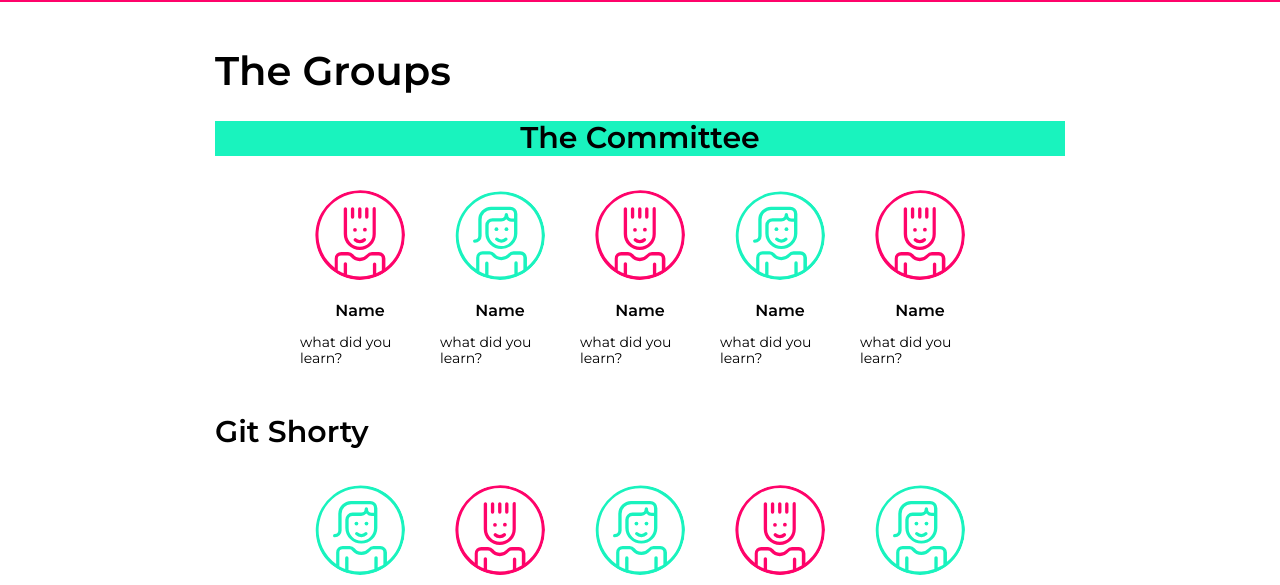
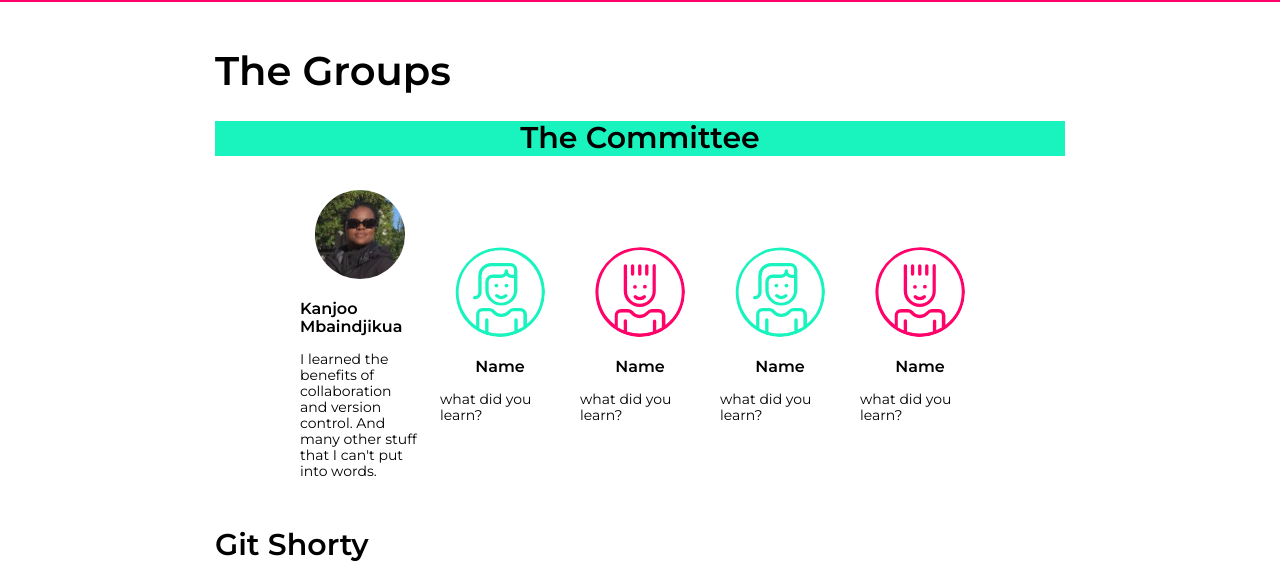
Before and after one commit to ocastastudios/codebar-git-workshop, a plain HTML site: page groups.html in a window 1280 px wide. Shown: the part 151-736 px from the top of the page. Drawn offline with nearby package versions, Linux system fonts and the light colour scheme.

Commit message:
commit Kanjoo details

```diff
--- a/groups.html
+++ b/groups.html
@@ -45,9 +45,9 @@
             <h2>The Committee</h2>
             <div class="group group1">
                 <div class="person">
-                    <img src="images/person2.svg" alt="">
-                    <h4>Name</h4>
-                    <p>what did you learn?</p>
+                    <img src="images/photos/KanjooM.jpg" alt="Kanjoo Mbaindjikua">
+                    <h4>Kanjoo Mbaindjikua</h4>
+                    <p>I learned the benefits of collaboration and version control. And many other stuff that I can't put into words.</p>
                 </div>
                 <div class="person">
                     <img src="images/person.svg" alt="">
```
